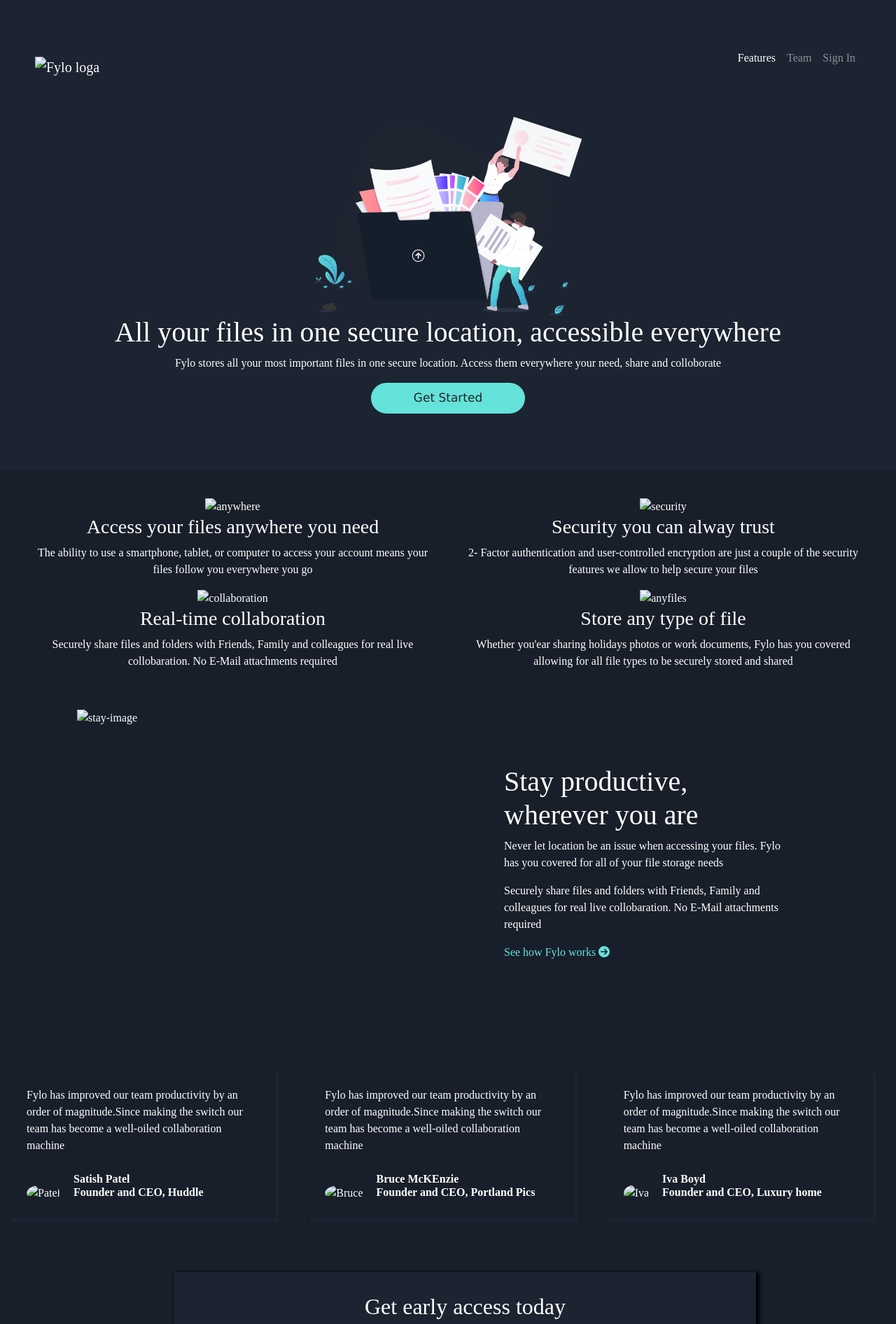
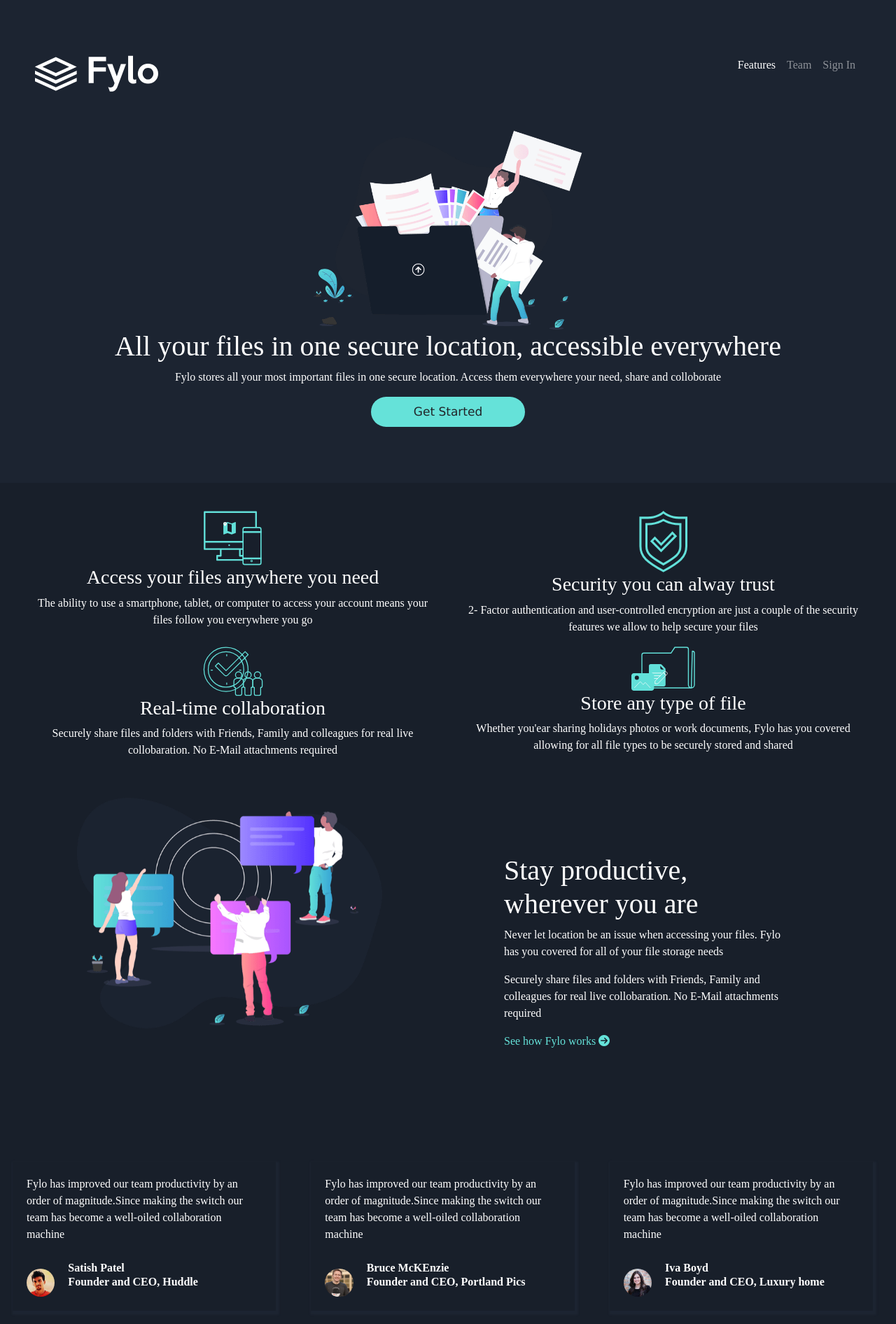
Before and after one commit to MetalRocks71/Fylo, a plain HTML site: page index.html in a window 1280 px wide. Shown: the top 1892 px of the page at 70% size. Drawn offline with nearby package versions, Linux system fonts and the light colour scheme; the site is published under a folder, as on GitHub Pages, so addresses that start at the root find nothing; a web font is replaced by a local one.

Commit message:
second commit

```diff
--- a/index.html
+++ b/index.html
@@ -16,6 +16,7 @@
 	<!-- GOOGLE FONTS -->
 	<link href="https://fonts.googleapis.com/css2?family=Piazzolla:ital,wght@0,400;1,500&display=swap"
 		rel="stylesheet">
+		<link rel="stylesheet" href="./images/all">
 
 	<title>Fylo Cloud Storage</title>
 </head>
@@ -26,7 +27,7 @@
 
 	<nav class="navbar navbar-expand-lg navbar-dark">
 		<div>
-			<a class="navbar-brand mt-4" href="#"><img src="/images/logo.svg" alt="Fylo loga"></a>
+			<a class="navbar-brand mt-4" href="#"><img src="./images/logo.svg" alt="Fylo loga"></a>
 		</div>
 		<button class="navbar-toggler" data-toggle="collapse" data-target="#navbar">
 			<span class="navbar-toggler-icon"></span>
@@ -44,7 +45,7 @@
 	<!-- MAINBOX -->
 
 	<div class="main-box">
-		<img class="image-intro" src="images/illustration-intro.png" alt="Intro image">
+		<img class="image-intro" src="./images/illustration-intro.png" alt="Intro image">
 		<h1>All your files in one secure location, accessible everywhere</h1>
 		<p>Fylo stores all your most important files in one secure location. Access them everywhere your need,
 			share and
@@ -59,21 +60,21 @@
 		<div class="icon">
 			<div class="row row-icon">
 				<div class="col-lg-6">
-					<img src="/images/icon-access-anywhere.svg" alt="anywhere">
+					<img src="./images/icon-access-anywhere.svg" alt="anywhere">
 					<h3>Access your files anywhere you need</h3>
 					<p>The ability to use a smartphone, tablet, or computer to access your account
 						means your files follow you
 						everywhere you go</p>
 				</div>
 				<div class="col-lg-6">
-					<img src="/images/icon-security.svg" alt="security">
+					<img src="./images/icon-security.svg" alt="security">
 					<h3>Security you can alway trust</h3>
 					<p> 2- Factor authentication and user-controlled encryption are just a couple of
 						the security features we
 						allow to help secure your files</p>
 				</div>
 				<div class="col-lg-6">
-					<img src="/images/icon-collaboration.svg" alt="collaboration">
+					<img src="./images/icon-collaboration.svg" alt="collaboration">
 					<h3>Real-time collaboration </h3>
 					<p> Securely share files and folders with Friends, Family and colleagues for
 						real live collobaration. No
@@ -81,7 +82,7 @@
 						attachments required </p>
 				</div>
 				<div class="col-lg-6">
-					<img src="/images/icon-any-file.svg" alt="anyfiles">
+					<img src="./images/icon-any-file.svg" alt="anyfiles">
 					<h3>Store any type of file</h3>
 					<p> Whether you'ear sharing holidays photos or work documents, Fylo has you
 						covered allowing for all file
@@ -91,11 +92,11 @@
 		</div>
 	</section>
 
-	<!-- MIDDLE SECTION IMAGE -->
+	<!-- MIDDLE SECTION IMAGE  -->
 
 	<div class="row row-productive-sec">
 		<div class="col-lg-6">
-			<img src="/images/illustration-stay-productive.png" alt="stay-image">
+			<img src="./images/illustration-stay-productive.png" alt="stay-image">
 		</div>
 		<div class=" col-lg-6 product-text">
 			<h1>Stay productive, wherever you are</h1>
@@ -121,7 +122,7 @@
 				<p>Fylo has improved our team productivity by an order of magnitude.Since making the
 					switch our team has
 					become a well-oiled collaboration machine</p>
-				<img src="/images/profile-1.jpg" alt="Patel">
+				<img src="./images/profile-1.jpg" alt="Patel">
 				<h6>Satish Patel<br>
 					Founder and CEO, Huddle</h6>
 			</div>
@@ -131,7 +132,7 @@
 				<p>Fylo has improved our team productivity by an order of magnitude.Since making the
 					switch our team has
 					become a well-oiled collaboration machine</p>
-				<img src="/images/profile-2.jpg" alt="Bruce">
+				<img src="./images/profile-2.jpg" alt="Bruce">
 				<h6>Bruce McKEnzie<br>
 					Founder and CEO, Portland Pics
 				</h6>
@@ -144,7 +145,7 @@
 					switch our team
 					has
 					become a well-oiled collaboration machine</p>
-				<img src="/images/profile-3.jpg" alt="Iva">
+				<img src="./images/profile-3.jpg" alt="Iva">
 				<h6>Iva Boyd<br>
 					Founder and CEO, Luxury home
 				</h6>
@@ -172,17 +173,17 @@
 
 			<div class="footer-box d-flex">
 				<div class="logo">
-					<a href="#main-sec"><img src="images\logo.svg" alt="brand-logo"></a>
+					<a href="#main-sec"><img src="./images/logo.svg" alt="brand-logo"></a>
 				</div>
 				<div class="row footer-row ml-auto mt-5">
 					<div class="col-lg-4">
-						<p><img src="images\icon-location.svg"> Lorem ipsum dolor sit amet,
+						<p><img src="./images/icon-location.svg"> Lorem ipsum dolor sit amet,
 							consectetur adipiscing elit, sed do
 							eiusmod tempor incididunt ut labore et dolore magna aliqua</p>
 					</div>
 					<div class="col-lg-2">
-						<p><img src="images\icon-phone.svg"> +1-543-123-4567 </p>
-						<p><img src="images\icon-email.svg"> example@huddle.com</p>
+						<p><img src="./images/icon-phone.svg"> +1-543-123-4567 </p>
+						<p><img src="./images/icon-email.svg"> example@huddle.com</p>
 					</div>
 					<div class="col-lg-1">
 						<a href="#">About Us</a>
```
